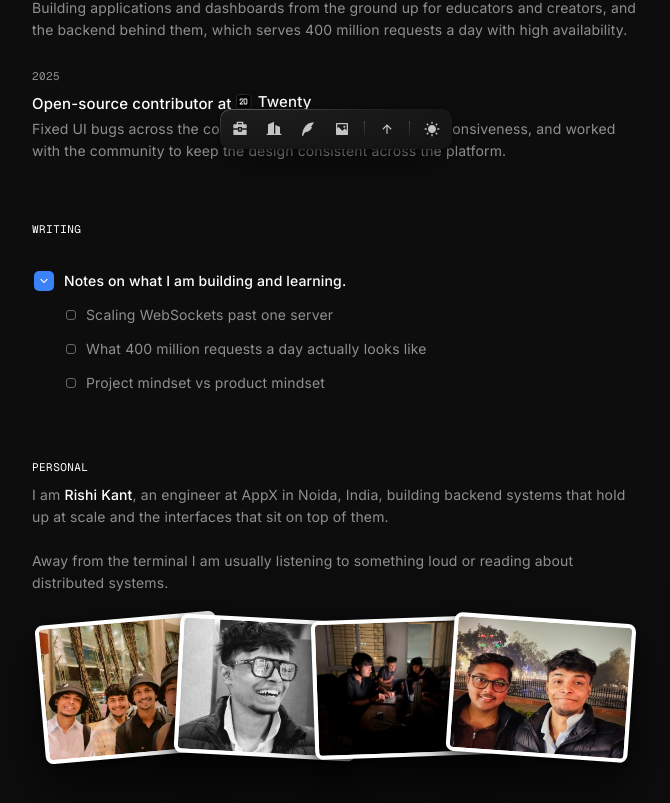
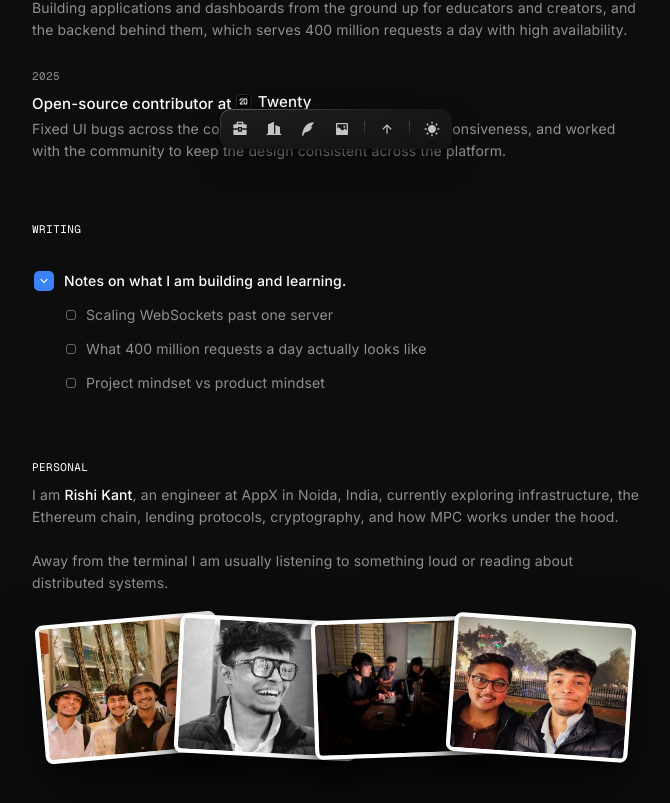
Before and after one commit to kant-github/kant-portfolio, a Next.js app: page / in a window 1280 px wide. Shown: the part 627-1430 px from the top of the page, without its empty margins (304-974 px from the left). Built offline with nearby package versions, Linux system fonts and the light colour scheme.

Commit message:
say what I am exploring in the personal intro

```diff
--- a/components/personal.tsx
+++ b/components/personal.tsx
@@ -27,8 +27,9 @@ export function Personal() {
 					I am{" "}
 					<span className="font-medium text-ink">{profile.name}</span>
 					, an engineer at {profile.company} in {profile.location},
-					building backend systems that hold up at scale and the
-					interfaces that sit on top of them.
+					currently exploring infrastructure, the Ethereum chain,
+					lending protocols, cryptography, and how MPC works under the
+					hood.
 					{/* the personal half starts its own line: what I do, then
 					    what I do when I am not doing it */}
 					<br />
```
